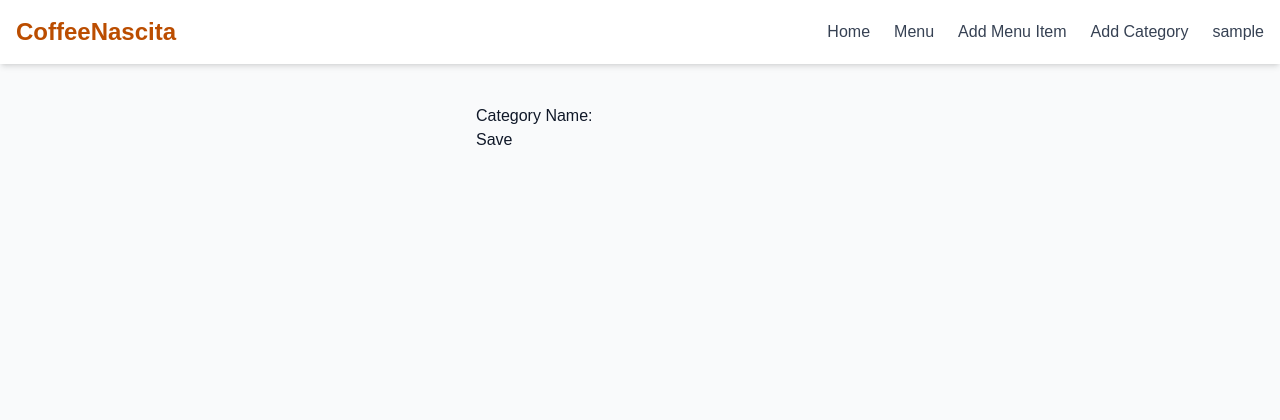
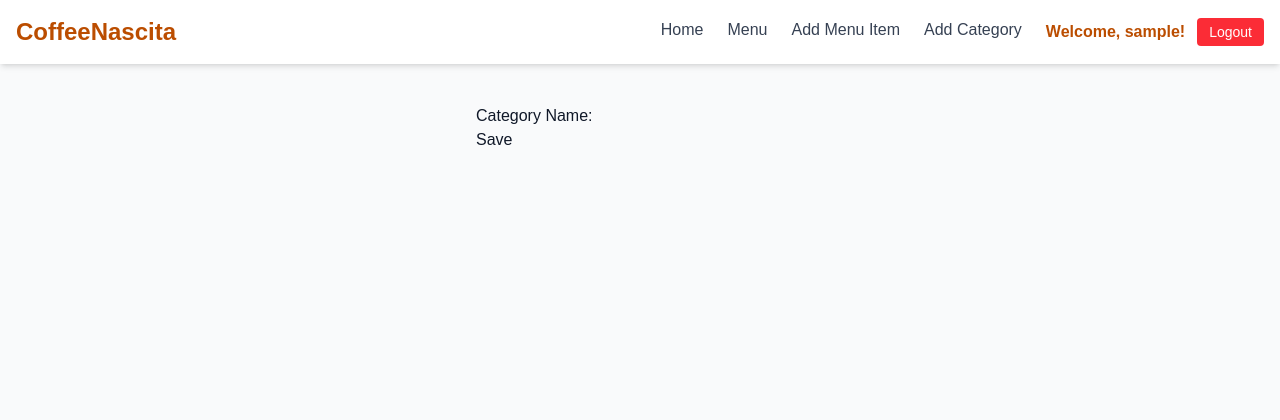
Before and after one commit to sergiogonzalezch/CoffeeNascita, a Django app: page /store/add-category/ in a window 1280 px wide. Shown: the top 420 px of the page. Run offline with Django 5.2, Linux system fonts and the light colour scheme; the visitor is signed in with stand-in values (Sample User, id 1).

Commit message:
Logout implemetation

```diff
--- a/apps/users/url.py
+++ b/apps/users/url.py
@@ -1,6 +1,7 @@
 from django.urls import path
-from django.contrib.auth.views import LoginView
+from django.contrib.auth.views import LoginView, LogoutView
 
 urlpatterns = [
     path('login/', LoginView.as_view(template_name='users/login.html'), name='login'),
+    path('logout/', LogoutView.as_view(), name='logout'),
 ]
--- a/coffee_shop/settings.py
+++ b/coffee_shop/settings.py
@@ -138,3 +138,5 @@ CRISPY_ALLOWED_TEMPLATE_PACKS = "tailwind"
 CRISPY_TEMPLATE_PACK = "tailwind"
 
 LOGIN_REDIRECT_URL = 'index'
+
+LOGOUT_REDIRECT_URL = 'index'
--- a/templates/base.html
+++ b/templates/base.html
@@ -35,9 +35,7 @@
         <!-- Links -->
         <ul
           id="mobileMenu"
-          class="hidden md:flex space-x-6 text-gray-700 flex-col md:flex-row md:space-x-6
-          absolute md:static bg-white md:bg-transparent left-0 top-16 w-full md:w-auto
-          shadow md:shadow-none p-6 md:p-0"
+          class="hidden md:flex space-x-6 text-gray-700 flex-col md:flex-row md:space-x-6 absolute md:static bg-white md:bg-transparent left-0 top-16 w-full md:w-auto shadow md:shadow-none p-6 md:p-0"
         >
           <li><a href="/store/" class="hover:text-amber-600">Home</a></li>
           <li>
@@ -53,9 +51,30 @@
               >Add Category</a
             >
           </li>
-          <li>
-            {% if user.is_authenticated %} {{ user.username }} {% else %}
-            <a href="{% url 'login' %}">Login</a>
+
+          <li class="flex items-center space-x-3">
+            {% if user.is_authenticated %}
+            <span class="text-amber-700 font-semibold">
+              Welcome, {{ user.username }}!
+            </span>
+
+            <form method="post" action="{% url 'logout' %}">
+              {% csrf_token %}
+              <button
+                type="submit"
+                class="px-3 py-1 bg-red-500 text-white text-sm rounded hover:bg-red-700 transition"
+              >
+                Logout
+              </button>
+            </form>
+
+            {% else %}
+            <a
+              href="{% url 'login' %}"
+              class="text-amber-700 hover:text-amber-600 font-medium"
+            >
+              Login
+            </a>
             {% endif %}
           </li>
         </ul>
```
